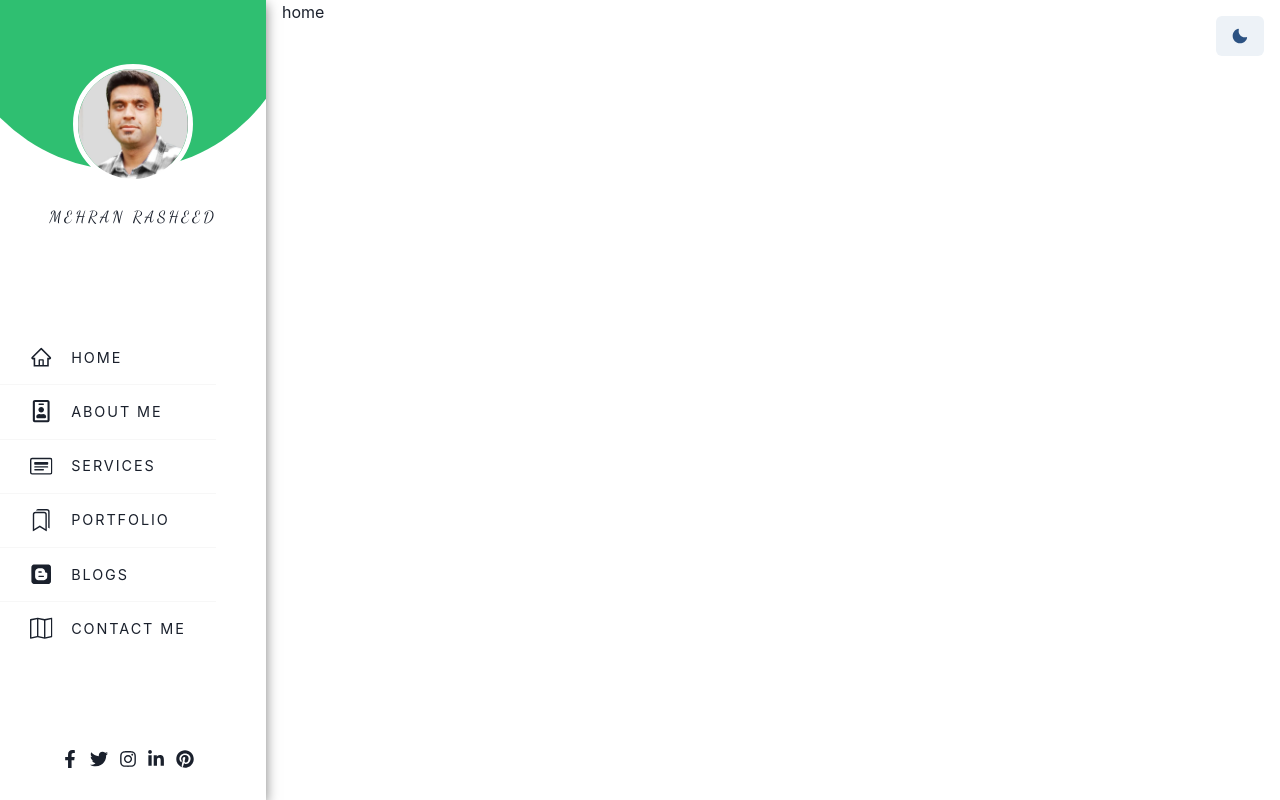
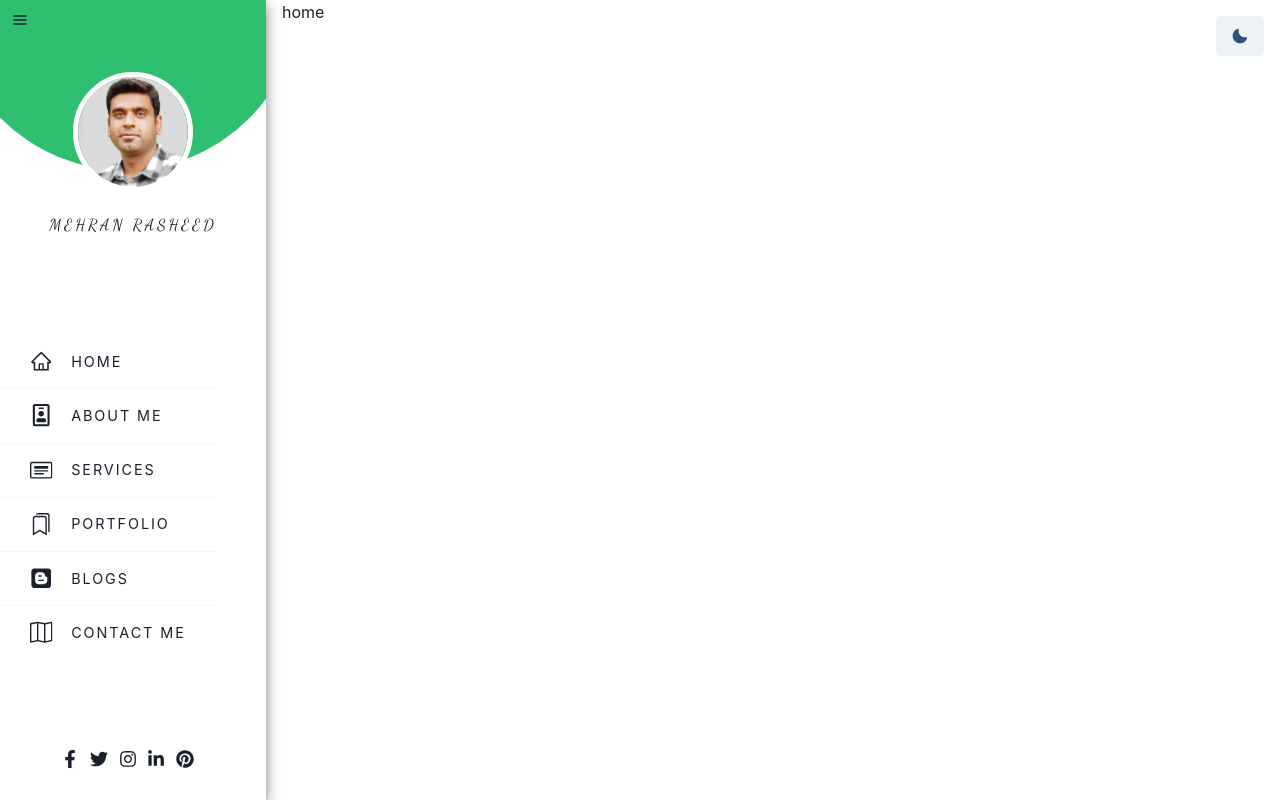
Before and after one commit to mrgoraya/mehran-portfolio, a React (Create React App) app: page / in a window 1280 px wide. Built offline with nearby package versions, Linux system fonts and the light colour scheme.

Commit message:
Added side bar toggle button.

```diff
--- a/src/pages/sideBar.tsx
+++ b/src/pages/sideBar.tsx
@@ -1,12 +1,25 @@
-import { Flex, List } from "@chakra-ui/react";
+import { Flex, IconButton, List } from "@chakra-ui/react";
+
 import { color } from "../styles/color";
 import { sideMenuSocials, sideMenuTabs } from "../utils/static";
 import HeaderImage from "../components/sideBar/HeaderImage";
 import HeaderText from "../components/sideBar/HeaderText";
 import SideBarListItems from "../components/sideBar/SideBarListItems";
 import SideBarFooter from "../components/sideBar/SideBarFooter";
+import { FiMenu } from "react-icons/fi";
+import { useState } from "react";
 
 const SideBar = () => {
+  const [navSize, setNavSize] = useState("large");
+
+  const handleNavSize = () => {
+    if (navSize === "small") {
+      setNavSize("large");
+    } else {
+      setNavSize("small");
+    }
+  };
+
   const handleTabs = (name: string) => {
     console.log(name);
   };
@@ -21,9 +34,8 @@ const SideBar = () => {
     >
       <Flex
         flexDir="column"
-        alignItems="center"
+        alignItems="flex-start"
         position="relative"
-        padding="4rem 1.5rem 1.5rem"
         overflow="hidden"
         _after={{
           content: '""',
@@ -39,8 +51,24 @@ const SideBar = () => {
           background: color.green,
         }}
       >
-        <HeaderImage />
-        <HeaderText />
+        <Flex flexDir="column" alignItems="flex-start" as="nav">
+          <IconButton
+            background="none"
+            aria-label=""
+            _hover={{ background: "none" }}
+            icon={<FiMenu />}
+            onClick={handleNavSize}
+          />
+        </Flex>
+        <Flex
+          flexDir="column"
+          alignItems="center"
+          width="100%"
+          padding="2rem 0 1.5rem 0"
+        >
+          <HeaderImage />
+          <HeaderText />
+        </Flex>
       </Flex>
       <Flex>
         <List paddingTop="2.8rem" paddingBottom="2.8rem">
```
Also changed, not shown: src/components/button/ToggleSidebar.tsx (added, +18 -0 lines).
